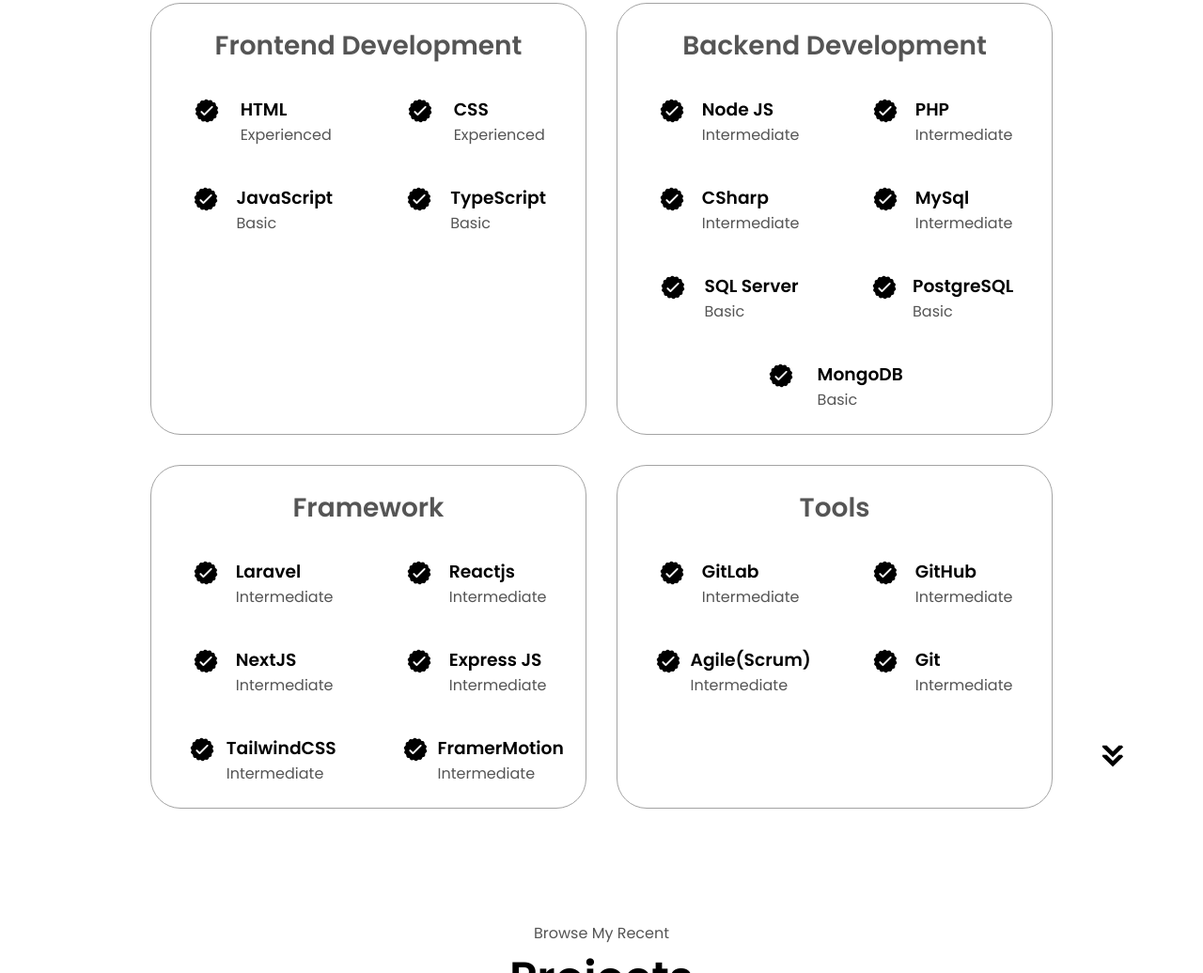
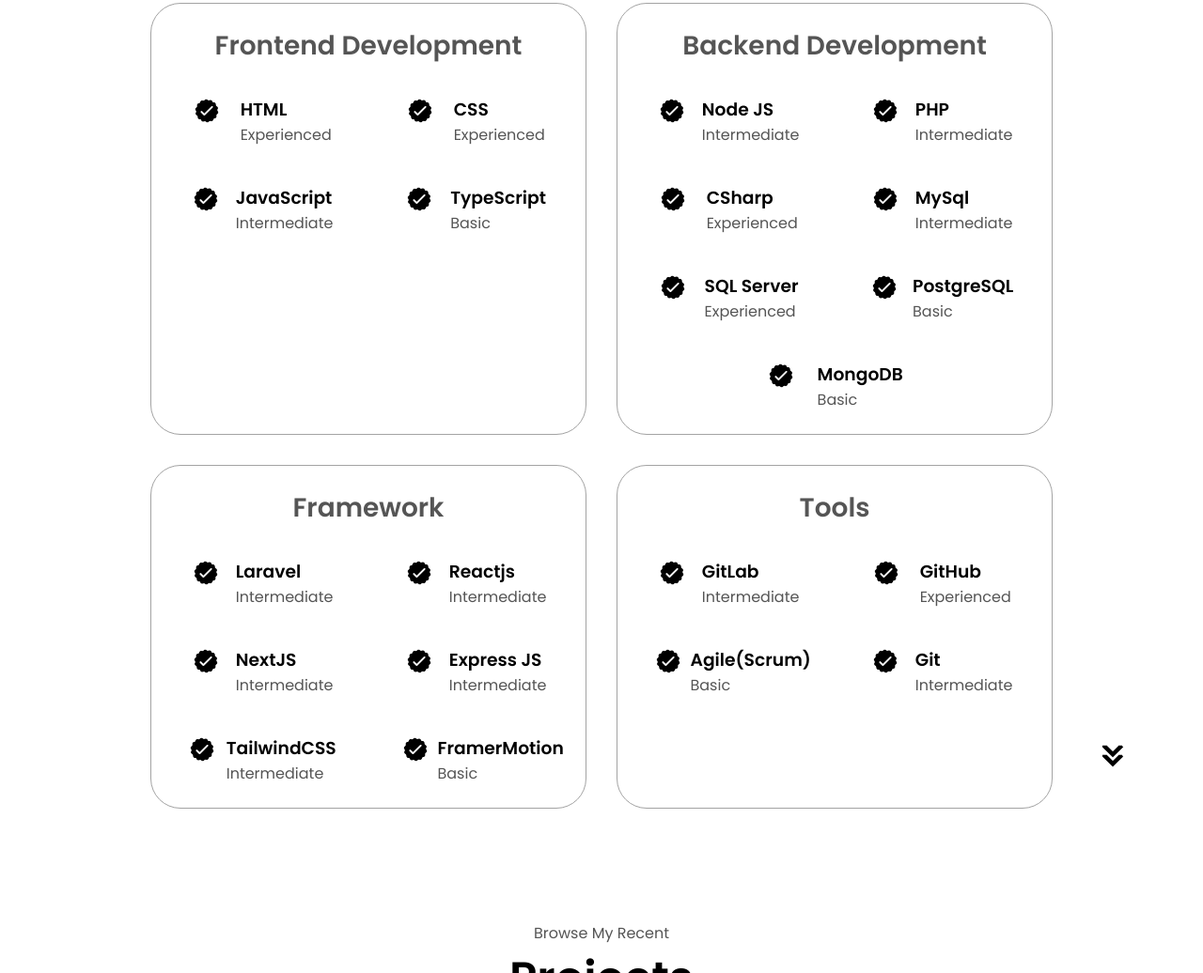
Before and after one commit to BadrElkhiri/potfolio, a plain HTML site: page index.html in a window 1280 px wide. Shown: the part 1822-2858 px from the top of the page at 94% size. Drawn offline with Linux system fonts and the light colour scheme.

Commit message:
UPT_Skills

```diff
--- a/index.html
+++ b/index.html
@@ -191,7 +191,7 @@
                 />
                 <div>
                   <h3>JavaScript</h3>
-                  <p>Basic</p>
+                  <p>Intermediate</p>
                 </div>
               </article>
               <article>
@@ -241,7 +241,7 @@
                 />
                 <div>
                   <h3>CSharp</h3>
-                  <p>Intermediate</p>
+                  <p>Experienced</p>
                 </div>
               </article>
 
@@ -264,7 +264,7 @@
                 />
                 <div>
                   <h3>SQL Server</h3>
-                  <p>Basic</p>
+                  <p>Experienced</p>
                 </div>
               </article>
               <article>
@@ -357,7 +357,7 @@
                 />
                 <div>
                   <h3>FramerMotion</h3>
-                  <p>Intermediate</p>
+                  <p>Basic</p>
                 </div>
               </article>
             </div>
@@ -384,7 +384,7 @@
                 />
                 <div>
                   <h3>GitHub</h3>
-                  <p>Intermediate</p>
+                  <p>Experienced</p>
                 </div>
               </article>
               <article>
@@ -395,7 +395,7 @@
                 />
                 <div>
                   <h3>Agile(Scrum)</h3>
-                  <p>Intermediate</p>
+                  <p>Basic</p>
                 </div>
               </article>
               <article>
```
